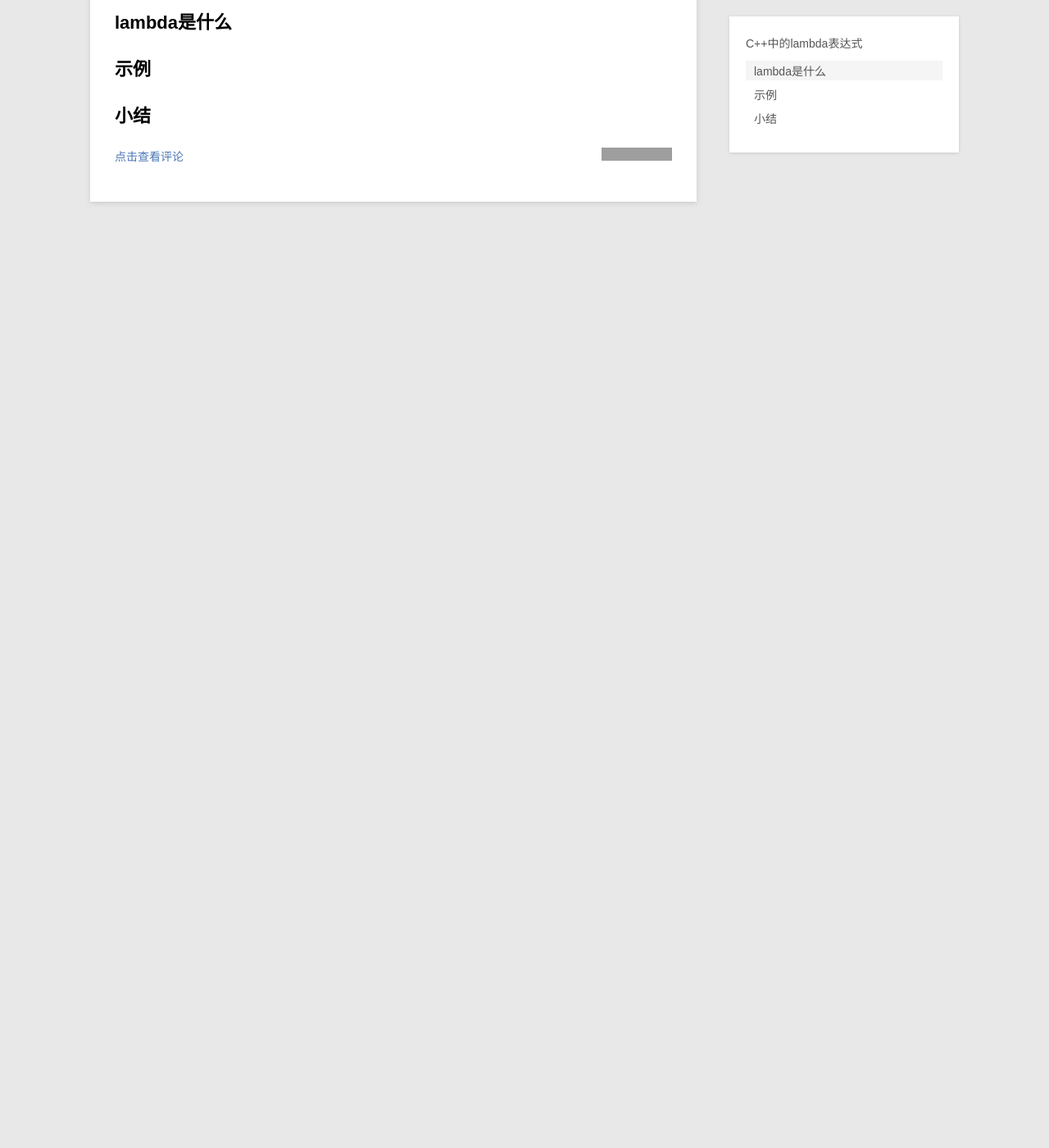
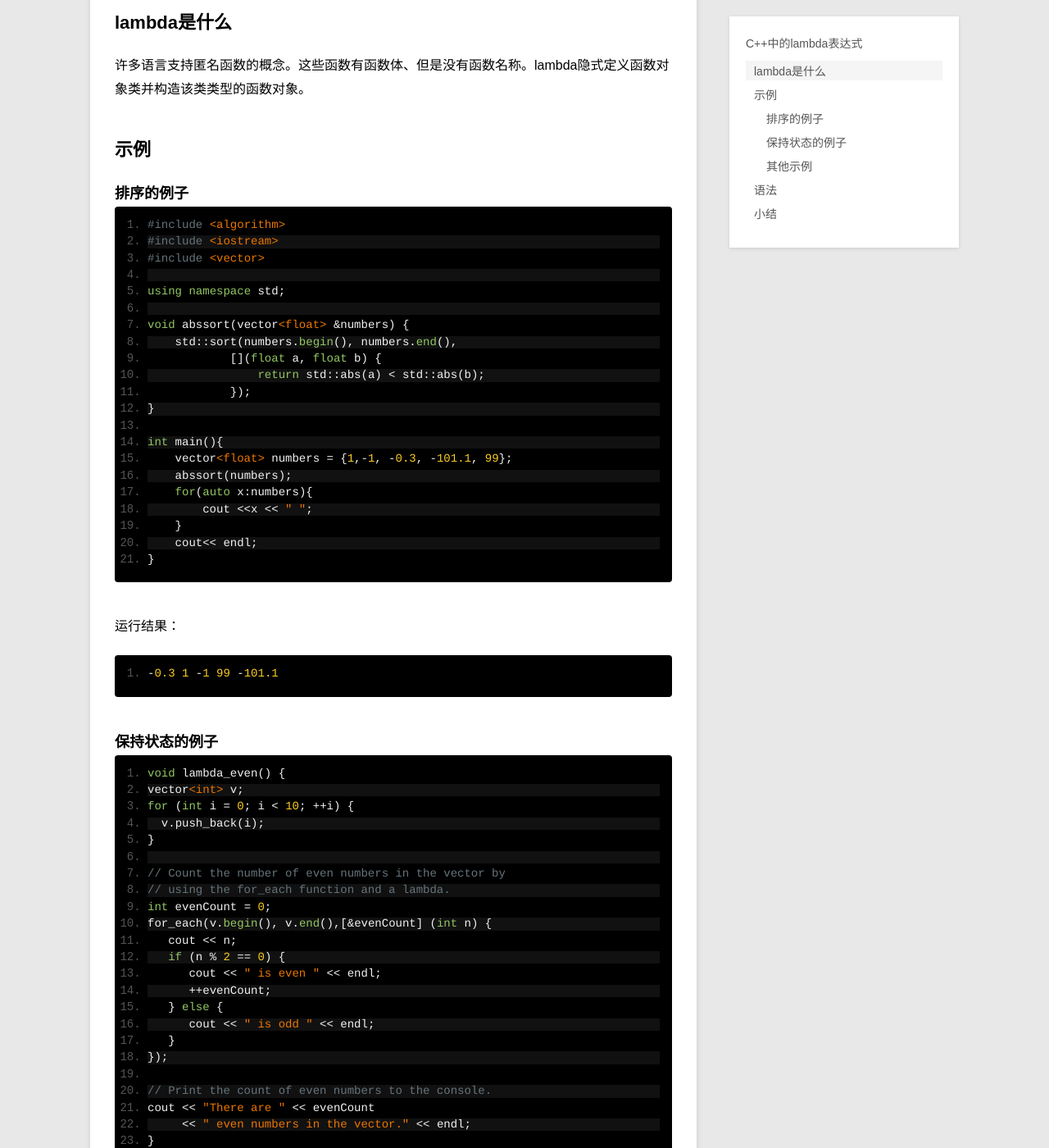
Before and after one commit to allen2660/allen2660.github.io, a Jekyll site: the page built from _posts/techs/2014-08-27-cpp-lambda.md, in a window 1280 px wide and 1400 px high, scrolled down 270 px. Shown: the whole window at 82% size. Built offline with Jekyll 4.4.1, drawn with Linux system fonts in a browser that asks for light colours; Markdown is read by kramdown in place of the engine named in the settings; before the commit the page ends 900 px from its top, so only the background shows below that; some of the changed text lies outside the part shown; grey boxes are pictures that could not be loaded.

Commit message:
lambda demo

```diff
--- a/_posts/techs/2014-08-27-cpp-lambda.md
+++ b/_posts/techs/2014-08-27-cpp-lambda.md
@@ -5,6 +5,84 @@ title:  C++中的lambda表达式
 
 ## lambda是什么
 
+许多语言支持匿名函数的概念。这些函数有函数体、但是没有函数名称。lambda隐式定义函数对象类并构造该类类型的函数对象。
+
 ## 示例
 
+### 排序的例子
+
+    #include <algorithm>
+    #include <iostream>
+    #include <vector>
+
+    using namespace std;
+
+    void abssort(vector<float> &numbers) {
+        std::sort(numbers.begin(), numbers.end(),
+                [](float a, float b) {
+                    return std::abs(a) < std::abs(b);
+                });
+    }
+
+    int main(){
+        vector<float> numbers = {1,-1, -0.3, -101.1, 99};
+        abssort(numbers);
+        for(auto x:numbers){
+            cout <<x << " ";
+        }
+        cout<< endl;
+    }
+
+运行结果：
+
+    -0.3 1 -1 99 -101.1
+
+### 保持状态的例子
+
+    void lambda_even() {
+    vector<int> v;
+    for (int i = 0; i < 10; ++i) {
+      v.push_back(i);
+    }
+
+    // Count the number of even numbers in the vector by
+    // using the for_each function and a lambda.
+    int evenCount = 0;
+    for_each(v.begin(), v.end(),[&evenCount] (int n) {
+       cout << n;
+       if (n % 2 == 0) {
+          cout << " is even " << endl;
+          ++evenCount;
+       } else {
+          cout << " is odd " << endl;
+       }
+    });
+
+    // Print the count of even numbers to the console.
+    cout << "There are " << evenCount
+         << " even numbers in the vector." << endl;
+    }
+
+运行结果：
+
+    0 is even
+    1 is odd
+    2 is even
+    3 is odd
+    4 is even
+    5 is odd
+    6 is even
+    7 is odd
+    8 is even
+    9 is odd
+    There are 5 even numbers in the vector.
+
+### 其他示例
+
+其他示例，可以看msdn的：[demo](http://msdn.microsoft.com/zh-cn/library/dd293599.aspx)
+
+## 语法
+
+语法，也参考msdn：[lambda语法](http://msdn.microsoft.com/zh-cn/library/dd293603.aspx)
+
 ## 小结
```
